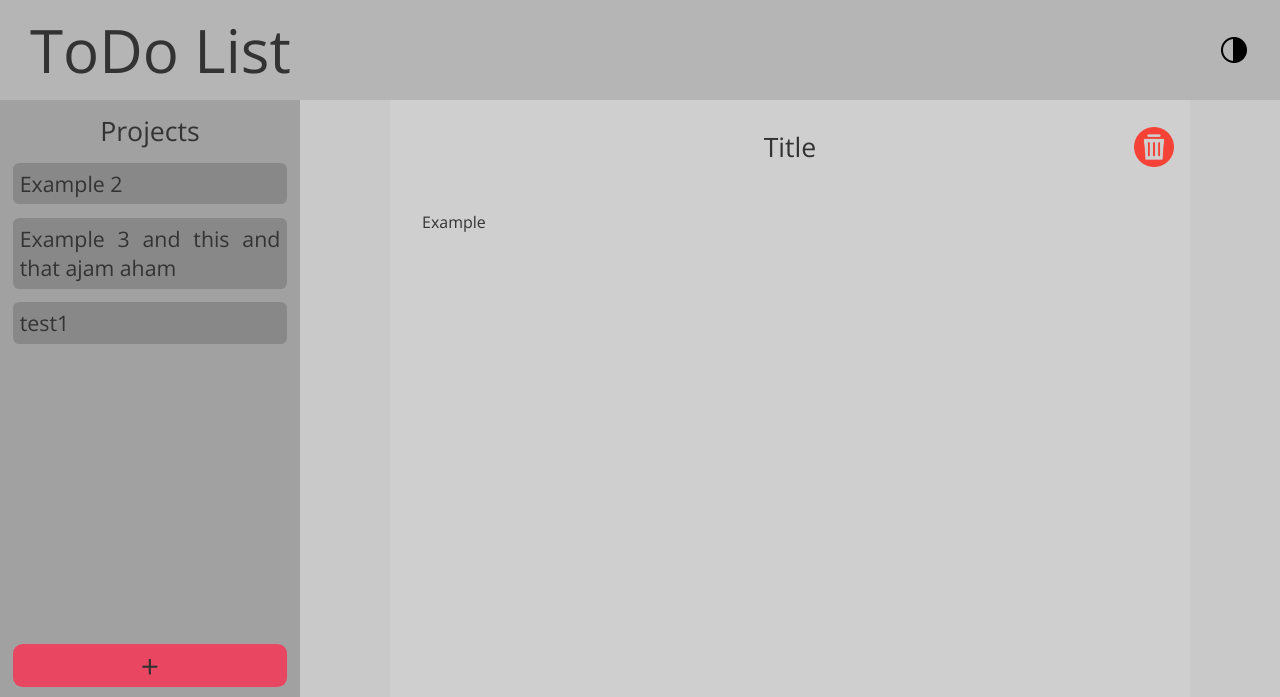
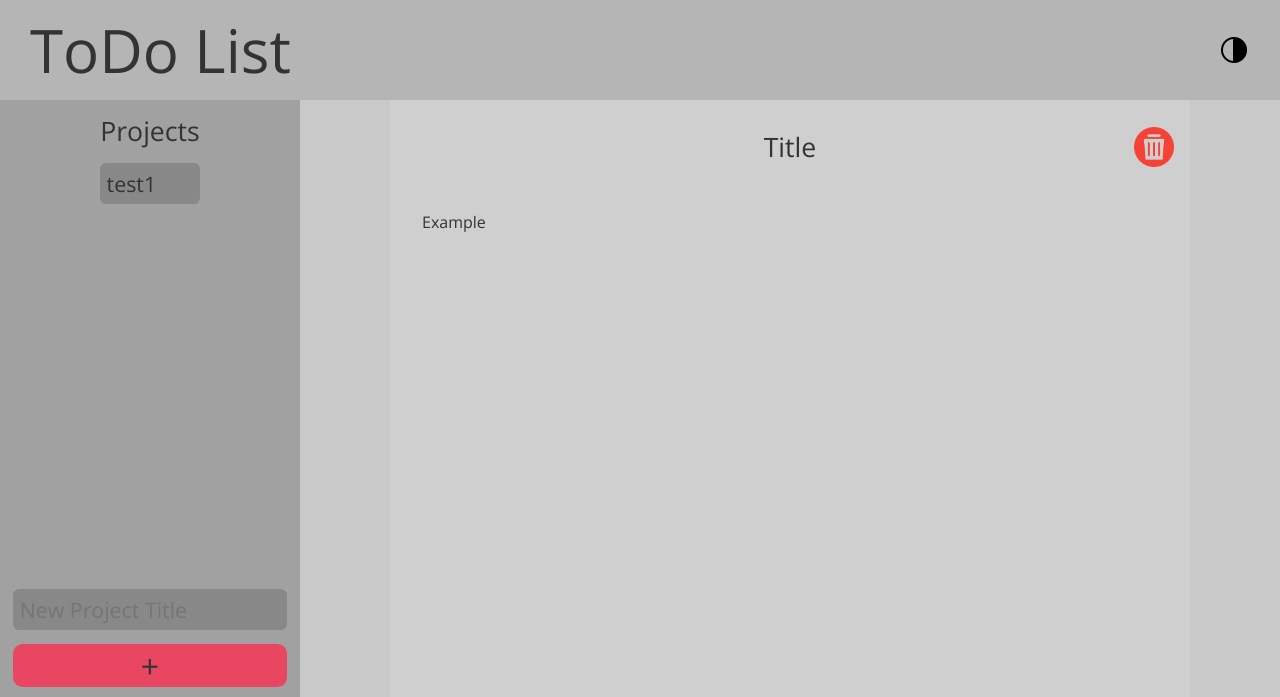
Before and after one commit to JackGraymer/ToDo-List, a plain HTML site: page index.html in a window 1280 px wide. Shown: the top 697 px of the page. Drawn offline with Linux system fonts and the light colour scheme.

Commit message:
Add Project functionality to "add" button

```diff
--- a/index.html
+++ b/index.html
@@ -5,7 +5,7 @@
     <meta http-equiv="X-UA-Compatible" content="IE=edge">
     <meta name="viewport" content="width=device-width, initial-scale=1.0">
     <title>ToDo List</title>
-    <link id="favicon" rel="shortcut icon" href="" type="image/x-icon">
+    <link id="favicon" rel="shortcut icon" href="../dist/src/favicon.png" type="image/x-icon">
 <script defer src="bundle.js"></script></head>
 <body>
     <header>
@@ -15,10 +15,13 @@
     <nav>
         <div class="projects">
             Projects
-            <button class="navbutton">Example 2 </button>
-            <button class="navbutton">Example 3 and this and that ajam aham</button>
+
         </div>
-        <button class="navbutton" id="add">+</button>
+
+        <div class="newProject">
+            <input id="newProjectName" type="text" class="navbutton" placeholder="New Project Title">
+            <button class="navbutton" id="add">+</button>
+        </div>
     </nav>
     <div id="main">
         <div id="content">
```
